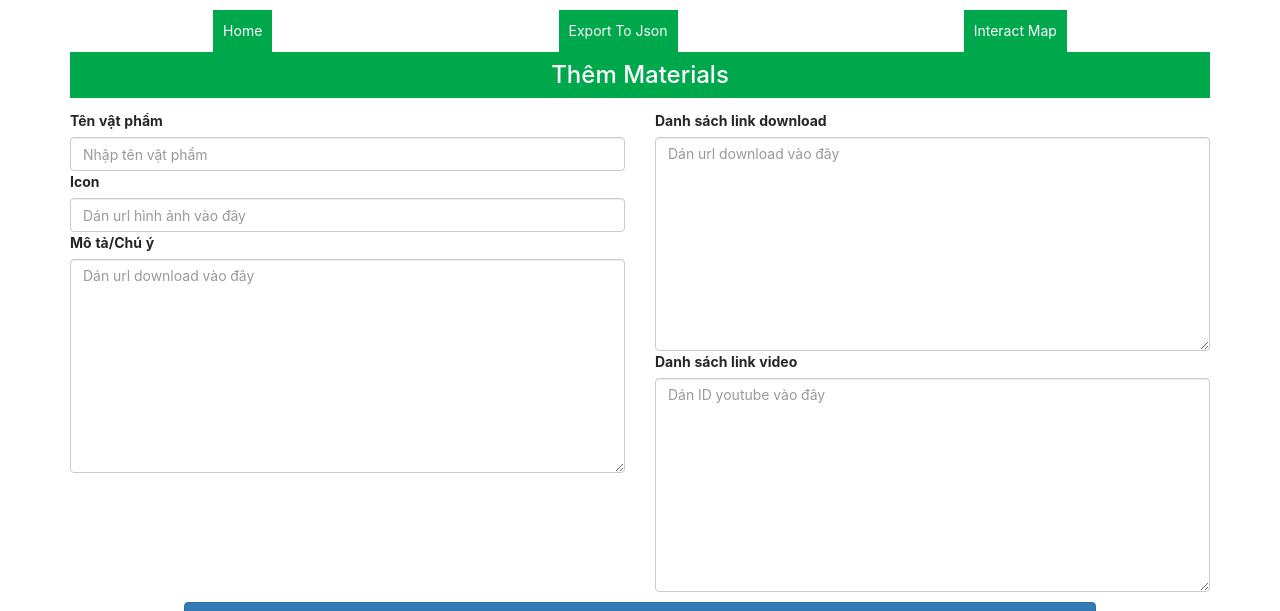
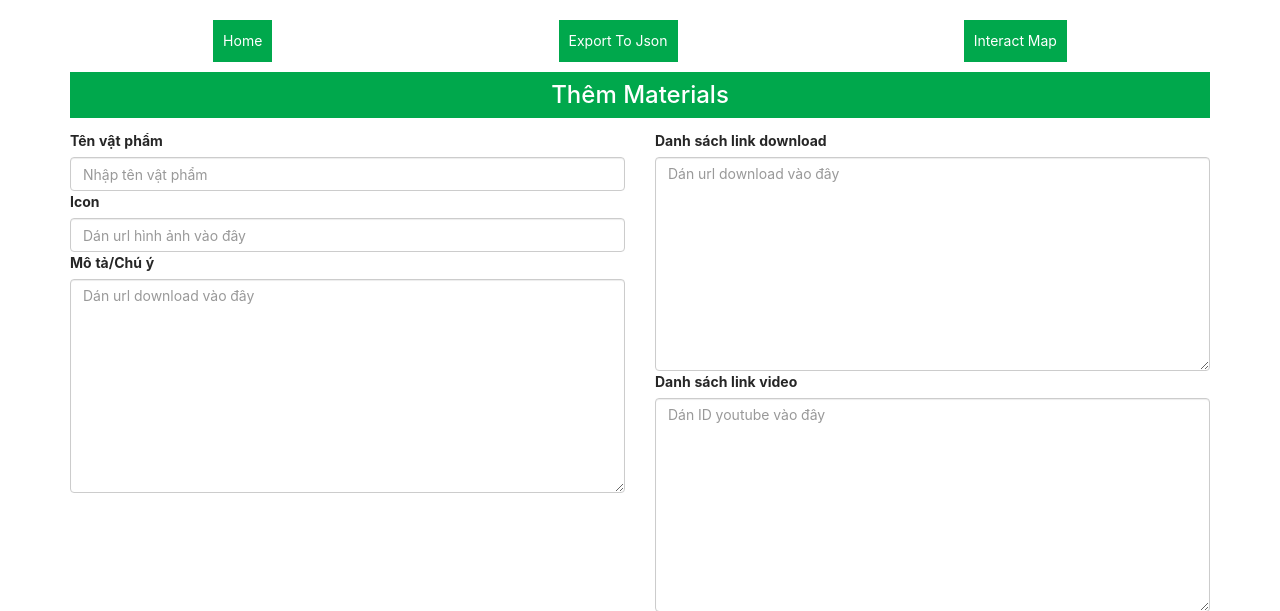
Before and after one commit to iz2kk/genshinData, a PHP site: page / in a window 1280 px wide. Shown: the top 611 px of the page. Run offline with PHP 8.4, Linux system fonts and the light colour scheme; some libraries are stand-ins or nearby versions.

Commit message:
z-24/01/2023  4:28:58,23

```diff
--- a/Navbar.php
+++ b/Navbar.php
@@ -1,3 +1,5 @@
+<div class="navbar-menu">
+
 <div class="container mt-3 mb-3">
     <div class="menu">
     <a href="/">Home</a>
@@ -6,3 +8,4 @@
         <a href="/ShowMap.php">Interact Map</a>
     </div>
 </div>
+</div>
--- a/assets/css/style.css
+++ b/assets/css/style.css
@@ -114,3 +114,11 @@
     font-size: 14px;
     text-align: center;
 }
+
+.bg-primary>h3{
+
+	background:  var(--gradient) !important;
+}
+.navbar-menu{
+	margin: 10px 0;
+}
--- a/convertJson.php
+++ b/convertJson.php
@@ -9,6 +9,7 @@ $json = stripslashes(json_encode($content, JSON_UNESCAPED_UNICODE));
 if (isset($_GET["saveat"])) {
     // save json file
     try {
+
         $myfile = fopen("materials.json", "w");
         fwrite($myfile, $json);
         fclose($myfile);
```
